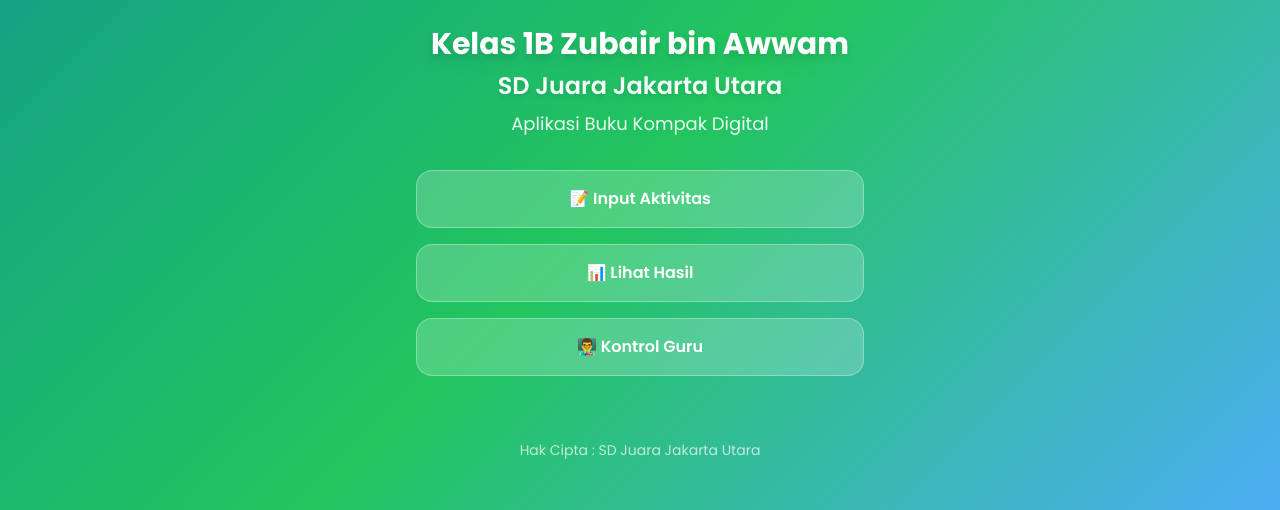
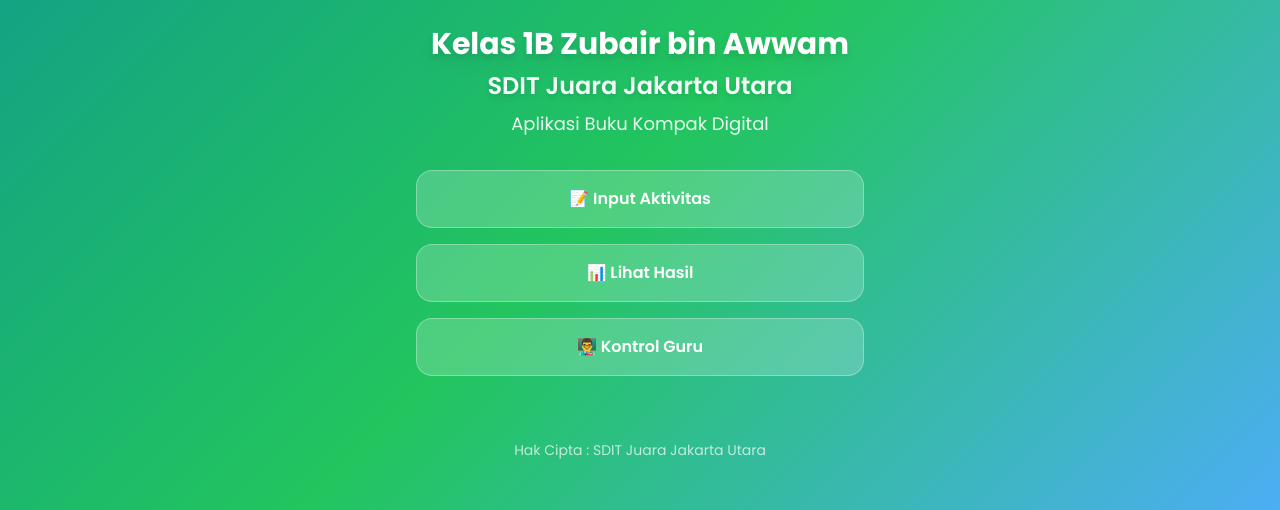
Before and after one commit to ryumedia/juarajakut1b, a plain HTML site: page index.html in a window 1280 px wide. Shown: the part 225-735 px from the top of the page. Drawn offline with nearby package versions, Linux system fonts and the light colour scheme.

Commit message:
Update index.html
Change Name

```diff
--- a/index.html
+++ b/index.html
@@ -138,7 +138,7 @@
                     Kelas 1B Zubair bin Awwam
                 </h1>
                 <h2 class="text-2xl font-semibold text-white/95 drop-shadow-md">
-                    SD Juara Jakarta Utara
+                    SDIT Juara Jakarta Utara
                 </h2>
                 <p class="text-lg text-white/90 font-medium">
                     Aplikasi Buku Kompak Digital
@@ -170,7 +170,7 @@
         <!-- Footer -->
         <div class="mt-16 fade-in">
             <p class="text-white/70 text-sm text-center">
-                Hak Cipta : SD Juara Jakarta Utara
+                Hak Cipta : SDIT Juara Jakarta Utara
             </p>
         </div>
     </div>
@@ -199,4 +199,5 @@
         });
     </script>
 <script>(function(){function c(){var b=a.contentDocument||a.contentWindow.document;if(b){var d=b.createElement('script');d.innerHTML="window.__CF$cv$params={r:'967bae6273f2db42',t:'MTc1Mzk1MDA3Ni4wMDAwMDA='};var a=document.createElement('script');a.nonce='';a.src='/cdn-cgi/challenge-platform/scripts/jsd/main.js';document.getElementsByTagName('head')[0].appendChild(a);";b.getElementsByTagName('head')[0].appendChild(d)}}if(document.body){var a=document.createElement('iframe');a.height=1;a.width=1;a.style.position='absolute';a.style.top=0;a.style.left=0;a.style.border='none';a.style.visibility='hidden';document.body.appendChild(a);if('loading'!==document.readyState)c();else if(window.addEventListener)document.addEventListener('DOMContentLoaded',c);else{var e=document.onreadystatechange||function(){};document.onreadystatechange=function(b){e(b);'loading'!==document.readyState&&(document.onreadystatechange=e,c())}}}})();</script></body>
+
 </html>
```
